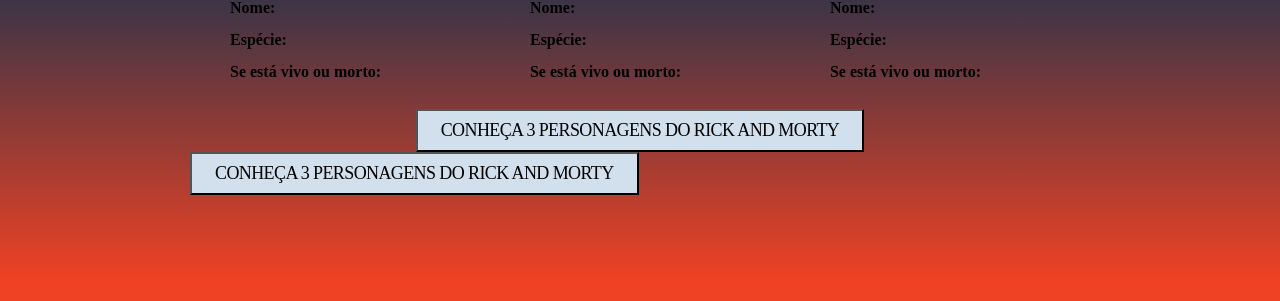
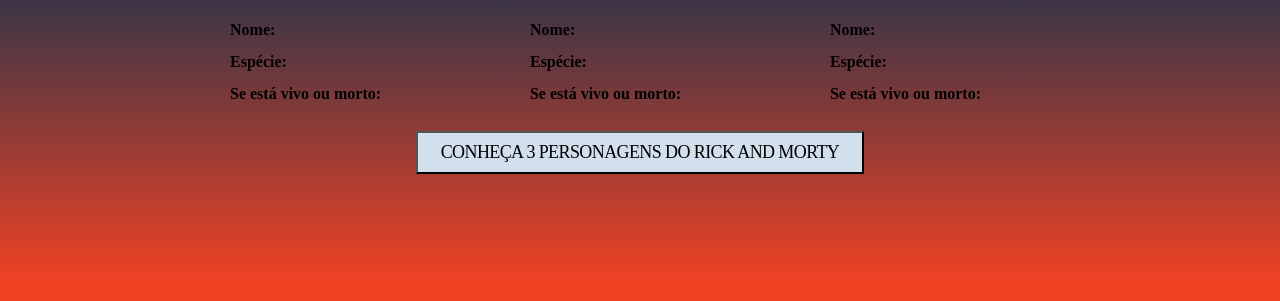
Before and after one commit to lprodrigues451/desafioZup, a plain HTML site: page index.html in a window 1280 px wide. Shown: the part 479-780 px from the top of the page. Drawn offline with Linux system fonts and the light colour scheme.

Commit message:
Corrigir o botao no html

```diff
--- a/index.html
+++ b/index.html
@@ -59,14 +59,12 @@
                    </div>
 
                    <div id="botao">
+
                     <button>Conheça 3 Personagens do Rick and Morty</button>
                    </div>
 
                </div>
 
-
-                <button>Conheça 3 Personagens do Rick and Morty</button>
-
             </section>
         </main>
     </body>
```
